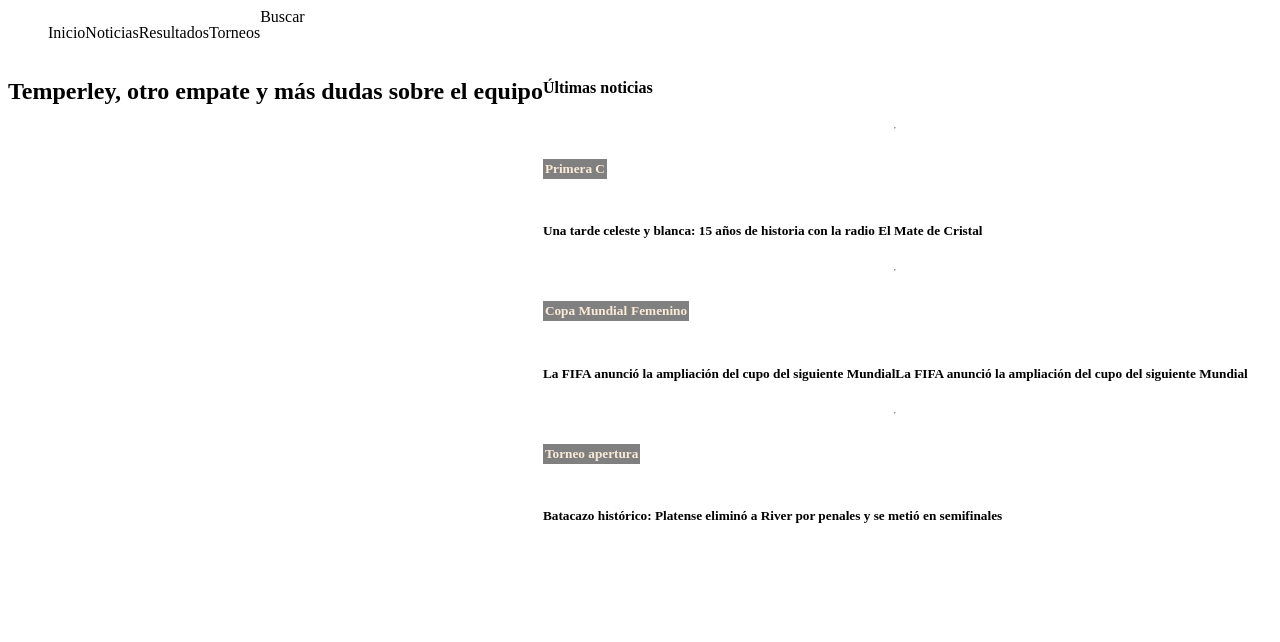
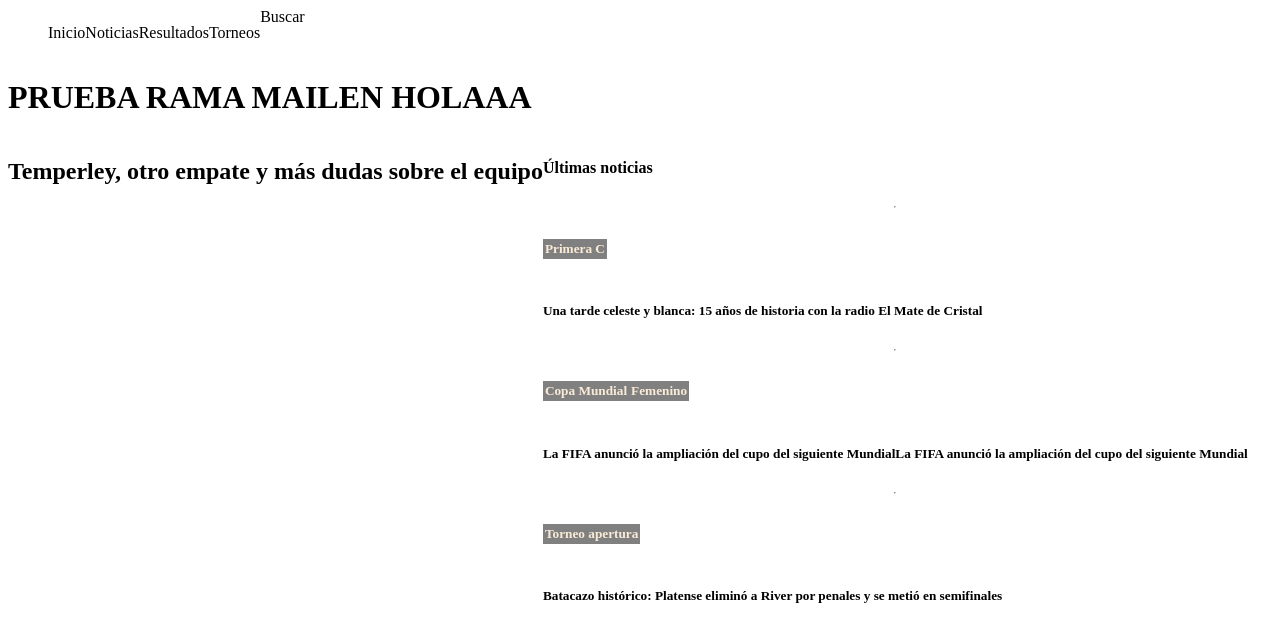
Before and after one commit to Compu3Unla/aqui-ascenso-2025-1, a plain HTML site: page index.html in a window 1280 px wide. Drawn offline with Linux system fonts and the light colour scheme.

Commit message:
mailen- me olvide el emnsaje antes, prueba 2 de subida en rama, cambie HOLA a HOLIWIS(? tenog sueño

```diff
--- a/index.html
+++ b/index.html
@@ -20,6 +20,7 @@
     </header>
 
     <main>
+        <h1>PRUEBA RAMA MAILEN HOLAAA</h1>
         <section class="noticias-destacadas"> <!--Noticias destacadas-->
             <div>
             <h1>Temperley, otro empate y más dudas sobre el equipo</h1>
```
